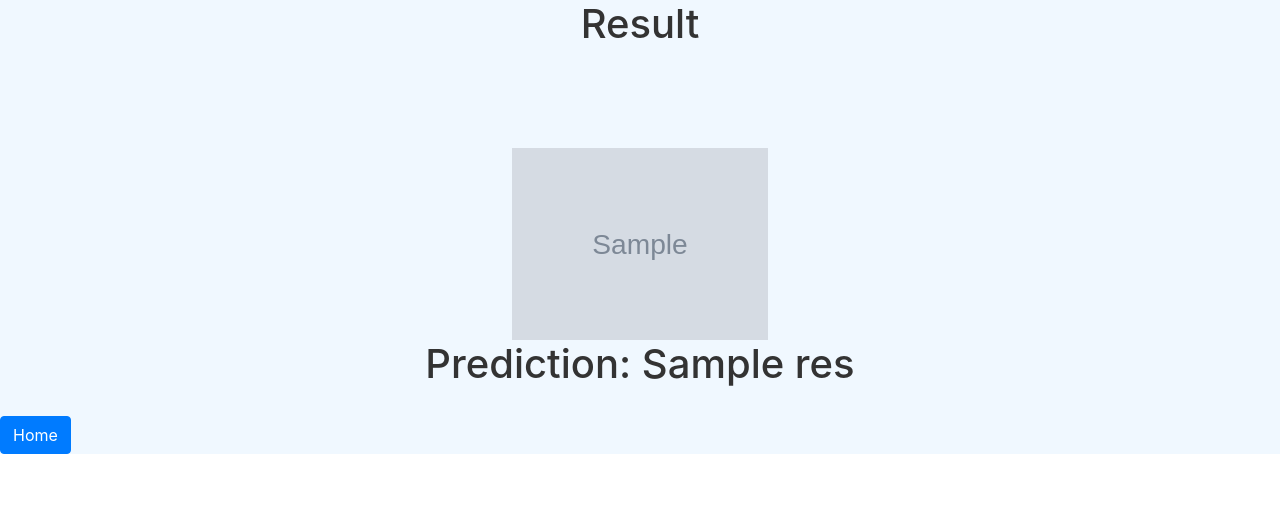
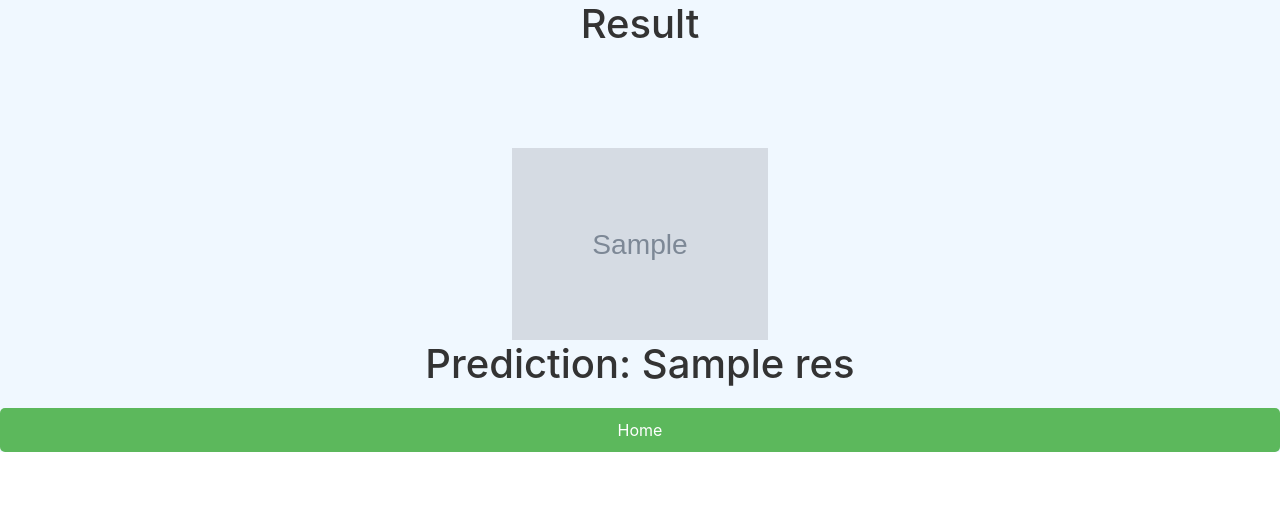
Before and after one commit to aayushrajthakur/Plant_Disease_Detection, a Flask app: template templates/output.html in a window 1280 px wide. Shown: the top 508 px of the page. Run offline with Flask 3, Linux system fonts and the light colour scheme; the template is opened without the code that fills it: most values are stand-ins (such as "Sample title", 1, 10 or a date in 2020); grey boxes marked "Sample" are stand-in pictures; some libraries are stand-ins or nearby versions.

```diff
--- a/templates/output.html
+++ b/templates/output.html
@@ -41,6 +41,19 @@
             margin-top: 20px;
             color: #333;
         }
+        .btn{
+            background-color: #5cb85c;
+            color: white;
+            border: none;
+            padding: 10px 15px;
+            border-radius: 5px;
+            cursor: pointer;
+            text-align: center;
+            display: block;
+            margin-left: auto;
+            margin-right: auto;
+
+        }
     </style>
 </head>
 <body>
@@ -49,7 +62,7 @@
         <img src="{{ image }}" alt="Uploaded Image" class="img_fluid">
         <h1 class="pred">Prediction: {{ res }}</h1>
         <div>
-            <a href="{{url_for('main.html') }}" class="btn btn-primary">Home</a>
+            <a href="{{url_for('upload_image') }}" class="btn">Home</a>
         </div>
     </div>
 </body>
--- a/train.py
+++ b/train.py
@@ -1,6 +1,9 @@
 import tensorflow as tf
 from model import create_model
 from data_preprocessing import load_data
+
+
+
 
 def train_model(test, epochs=10, batch_size=32):
     images, labels = load_data(test)
```
Also changed, not shown: static/uploads/leaf.jpg (added), 1 other file.
